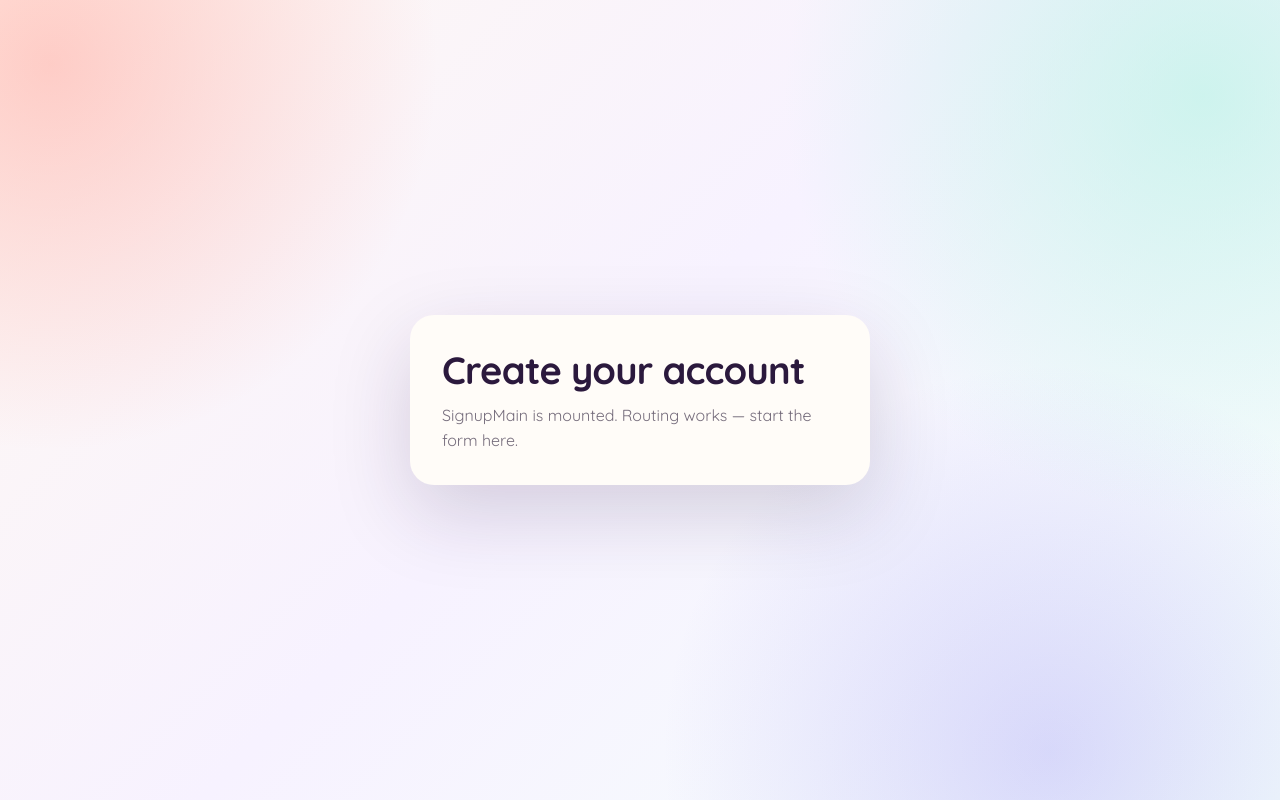
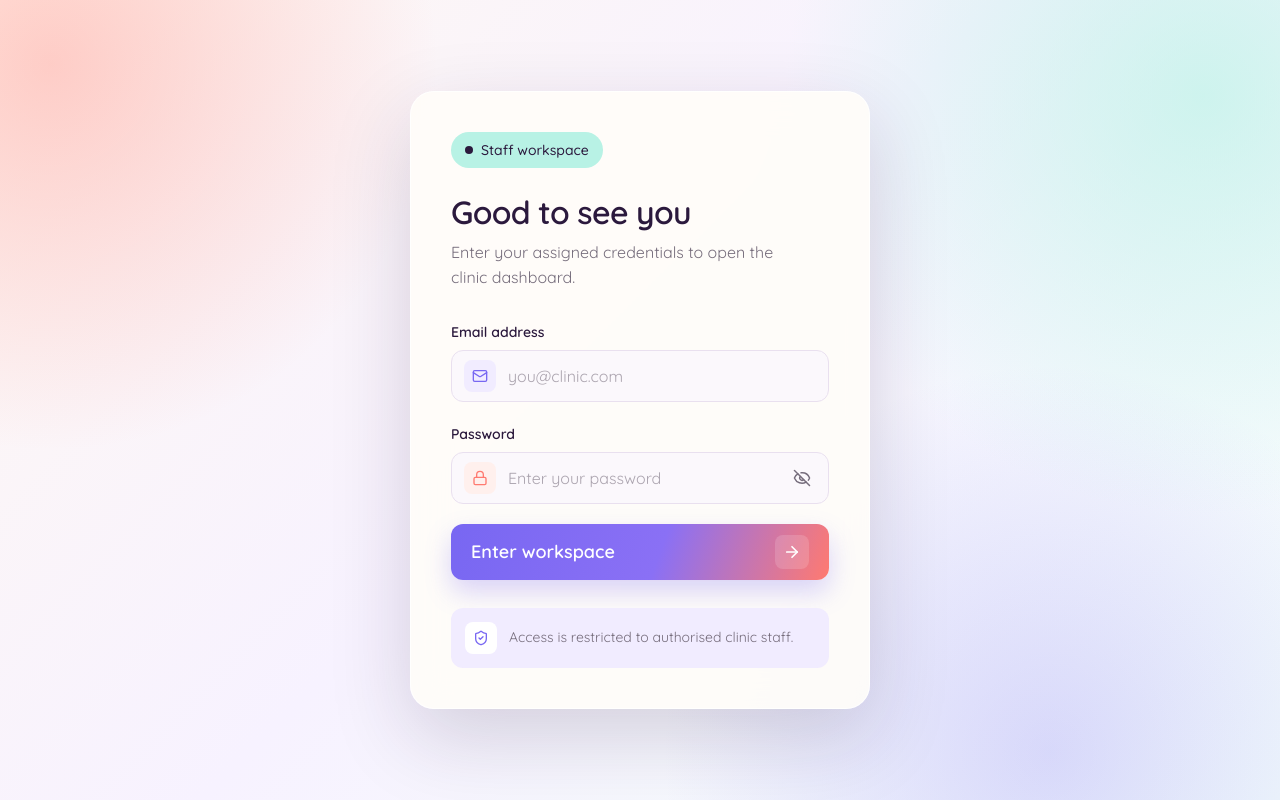
Before and after one commit to commitbyabd/cwac-one, a React (Vite) app in the folder frontend/: page /signup in a window 1280 px wide. Built offline with nearby package versions, Linux system fonts and the light colour scheme.

Commit message:
if you wanna go back go back to the commit before this one no this one

```diff
--- /dev/null
+++ b/frontend/src/components/pages/sign-up/EmailField.jsx
@@ -0,0 +1,24 @@
+import { Mail } from "lucide-react";
+import TextField from "../../ui/TextField.jsx";
+import IconBox from "../../ui/IconBox.jsx";
+
+function EmailField({ error }) {
+  return (
+    <TextField
+      id="email"
+      name="email"
+      type="email"
+      label="Email address"
+      placeholder="you@clinic.com"
+      autoComplete="email"
+      error={error}
+      icon={
+        <IconBox className="bg-lavender">
+          <Mail className="size-4 text-violet" strokeWidth={2} />
+        </IconBox>
+      }
+    />
+  );
+}
+
+export default EmailField;
--- /dev/null
+++ b/frontend/src/components/pages/sign-up/PasswordField.jsx
@@ -0,0 +1,42 @@
+import { useState } from "react";
+import { Lock, Eye, EyeOff } from "lucide-react";
+import TextField from "../../ui/TextField.jsx";
+import IconBox from "../../ui/IconBox.jsx";
+
+function PasswordField({ error }) {
+  const [visible, setVisible] = useState(false);
+
+  return (
+    <TextField
+      id="password"
+      name="password"
+      type={visible ? "text" : "password"}
+      label="Password"
+      placeholder="Enter your password"
+      autoComplete="current-password"
+      error={error}
+      icon={
+        <IconBox className="bg-password-icon-bg">
+          <Lock className="size-4 text-coral" strokeWidth={2} />
+        </IconBox>
+      }
+      trailing={
+        <button
+          type="button"
+          onClick={() => setVisible((shown) => !shown)}
+          aria-label={visible ? "Hide password" : "Show password"}
+          aria-pressed={visible}
+          className="grid size-9 place-items-center rounded-sm text-muted transition duration-200 hover:bg-password-toggle-hover focus-visible:ring-2 focus-visible:ring-violet/22 focus-visible:outline-none"
+        >
+          {visible ? (
+            <Eye className="size-4.5" strokeWidth={2} />
+          ) : (
+            <EyeOff className="size-4.5" strokeWidth={2} />
+          )}
+        </button>
+      }
+    />
+  );
+}
+
+export default PasswordField;
--- /dev/null
+++ b/frontend/src/components/pages/sign-up/SecurityNote.jsx
@@ -0,0 +1,17 @@
+import { ShieldCheck } from "lucide-react";
+import IconBox from "../../ui/IconBox.jsx";
+
+function SecurityNote() {
+  return (
+    <div className="flex items-center gap-3 rounded-md bg-lavender p-3.5">
+      <IconBox className="bg-white">
+        <ShieldCheck className="size-4 text-violet" strokeWidth={2} />
+      </IconBox>
+      <p className="font-primary text-sm leading-body text-muted">
+        Access is restricted to authorised clinic staff.
+      </p>
+    </div>
+  );
+}
+
+export default SecurityNote;
--- /dev/null
+++ b/frontend/src/components/pages/sign-up/SignupHeading.jsx
@@ -0,0 +1,18 @@
+/*
+  Heading block. The max-width on the description is what makes it
+  wrap onto two lines instead of running the full panel width.
+*/
+function SignupHeading() {
+  return (
+    <div>
+      <h1 className="font-primary text-heading-sm leading-heading font-semibold tracking-tight text-plum sm:text-heading">
+        Good to see you
+      </h1>
+      <p className="mt-2 max-w-[36ch] font-primary text-md leading-body text-muted">
+        Enter your assigned credentials to open the clinic dashboard.
+      </p>
+    </div>
+  );
+}
+
+export default SignupHeading;
--- a/frontend/src/components/pages/sign-up/SignupMain.jsx
+++ b/frontend/src/components/pages/sign-up/SignupMain.jsx
@@ -1,22 +1,52 @@
+import StaffBadge from "./StaffBadge.jsx";
+import SignupHeading from "./SignupHeading.jsx";
+import EmailField from "./EmailField.jsx";
+import PasswordField from "./PasswordField.jsx";
+import SecurityNote from "./SecurityNote.jsx";
+import Button from "../../ui/Button.jsx";
+import { ArrowRight } from "lucide-react";
+
 /*
-  The real signup screen — build the form here.
-  Placeholder markup below is only a smoke test that routing and the
-  Aurora Reception tokens are both live. Replace it freely.
+  Layout only.
+  Every visual piece lives in its own file — this component just
+  arranges them and owns the spacing between them.
 
-  Note the shorthand for :root variables that have no utility class:
-  bg-(image:--gradient-page) is Tailwind 4's canonical form of
-  bg-[image:var(--gradient-page)]. Both compile the same.
+  Vertical rhythm (per spec):
+    badge → heading      24px  (mt-6)
+    heading → description 8px  (inside SignupHeading)
+    description → form   32px  (mt-8)
+    field → field        22px  (space-y)
+    password → button    20px  (mt-5)
+    button → security    28px  (mt-7)
 */
 function SignupMain() {
   return (
-    <main className="grid min-h-screen place-items-center bg-(image:--gradient-page)">
-      <section className="w-(--login-card-width) rounded-xl bg-porcelain p-(--padding-card) shadow-card">
-        <h1 className="font-primary text-heading-lg leading-heading font-bold tracking-tight text-plum">
-          Create your account
-        </h1>
-        <p className="font-primary text-md leading-body mt-2 text-muted">
-          SignupMain is mounted. Routing works — start the form here.
-        </p>
+    <main className="grid min-h-screen place-items-center bg-(image:--gradient-page) px-4 py-10 sm:px-6">
+      <section className="w-full max-w-(--login-card-width) rounded-xl border border-white/75 bg-porcelain/88 p-6 shadow-card backdrop-blur-card sm:p-10">
+        <StaffBadge />
+
+        <div className="mt-6">
+          <SignupHeading />
+        </div>
+
+        <form className="mt-8" onSubmit={(event) => event.preventDefault()}>
+          <div className="space-y-5.5">
+            <EmailField />
+            <PasswordField />
+          </div>
+
+          <Button
+            type="submit"
+            className="mt-5"
+            trailingIcon={<ArrowRight className="size-4.5 text-white" strokeWidth={2.25} />}
+          >
+            Enter workspace
+          </Button>
+        </form>
+
+        <div className="mt-7">
+          <SecurityNote />
+        </div>
       </section>
     </main>
   );
--- /dev/null
+++ b/frontend/src/components/pages/sign-up/StaffBadge.jsx
@@ -0,0 +1,7 @@
+import Badge from "../../ui/Badge.jsx";
+
+function StaffBadge() {
+  return <Badge className="bg-seafoam text-plum">Staff workspace</Badge>;
+}
+
+export default StaffBadge;
--- /dev/null
+++ b/frontend/src/components/ui/Badge.jsx
@@ -0,0 +1,16 @@
+/*
+  Generic pill badge with an optional leading status dot.
+  Colours come from the caller: <Badge className="bg-seafoam text-plum" />
+*/
+function Badge({ children, dot = true, dotClassName = "bg-plum", className = "" }) {
+  return (
+    <span
+      className={`inline-flex items-center gap-2 rounded-pill px-3.5 py-2 font-primary text-sm font-medium ${className}`}
+    >
+      {dot && <span className={`size-2 rounded-pill ${dotClassName}`} />}
+      {children}
+    </span>
+  );
+}
+
+export default Badge;
--- /dev/null
+++ b/frontend/src/components/ui/Button.jsx
@@ -0,0 +1,29 @@
+/*
+  Generic primary button — gradient surface, left-aligned label,
+  optional icon parked in a translucent square on the right.
+  Reuse this everywhere; do not re-style buttons per page.
+*/
+function Button({
+  children,
+  trailingIcon,
+  type = "button",
+  className = "",
+  ...rest
+}) {
+  return (
+    <button
+      type={type}
+      className={`flex h-(--button-height) w-full items-center justify-between rounded-md bg-(image:--gradient-primary-button) px-5 font-primary text-md-lg font-semibold text-white shadow-button transition duration-200 hover:-translate-y-px hover:filter-(--filter-button-hover) focus-visible:ring-4 focus-visible:ring-violet/22 focus-visible:outline-none ${className}`}
+      {...rest}
+    >
+      <span>{children}</span>
+      {trailingIcon && (
+        <span className="grid size-[34px] shrink-0 place-items-center rounded-sm bg-white/15">
+          {trailingIcon}
+        </span>
+      )}
+    </button>
+  );
+}
+
+export default Button;
--- /dev/null
+++ b/frontend/src/components/ui/IconBox.jsx
@@ -0,0 +1,13 @@
+/*
+  Generic square icon container.
+  Pass the surface colour in via className: <IconBox className="bg-lavender">
+*/
+function IconBox({ size = "size-8", radius = "rounded-sm", className = "", children }) {
+  return (
+    <span className={`grid shrink-0 place-items-center ${size} ${radius} ${className}`}>
+      {children}
+    </span>
+  );
+}
+
+export default IconBox;
--- /dev/null
+++ b/frontend/src/components/ui/TextField.jsx
@@ -0,0 +1,43 @@
+/*
+  Generic labelled input.
+  - icon      → node pinned inside the left edge
+  - trailing  → node pinned inside the right edge (e.g. a toggle button)
+  - error     → inline validation text rendered beneath the field
+
+  The ring is driven by has-[input:focus] rather than focus-within so a
+  focused trailing button lights up on its own, not the whole field.
+*/
+function TextField({ id, label, icon, trailing, error, className = "", ...inputProps }) {
+  return (
+    <div className={className}>
+      <label
+        htmlFor={id}
+        className="block font-primary text-sm font-semibold text-plum"
+      >
+        {label}
+      </label>
+
+      <div className="relative mt-2 flex h-(--input-height) items-center rounded-md border border-border bg-input-surface transition duration-200 has-[input:focus]:border-violet has-[input:focus]:shadow-input-focus">
+        {icon && <span className="absolute left-3 flex">{icon}</span>}
+
+        <input
+          id={id}
+          aria-invalid={error ? true : undefined}
+          aria-describedby={error ? `${id}-error` : undefined}
+          className={`h-full w-full rounded-md bg-transparent font-primary text-md text-ink outline-none placeholder:text-muted/60 ${icon ? "pl-14" : "pl-4"} ${trailing ? "pr-14" : "pr-4"}`}
+          {...inputProps}
+        />
+
+        {trailing && <span className="absolute right-2 flex">{trailing}</span>}
+      </div>
+
+      {error && (
+        <p id={`${id}-error`} className="mt-2 font-primary text-sm text-error">
+          {error}
+        </p>
+      )}
+    </div>
+  );
+}
+
+export default TextField;
```
